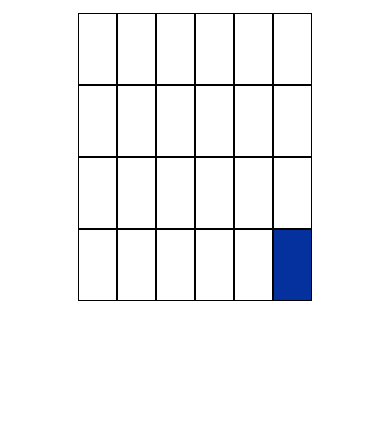
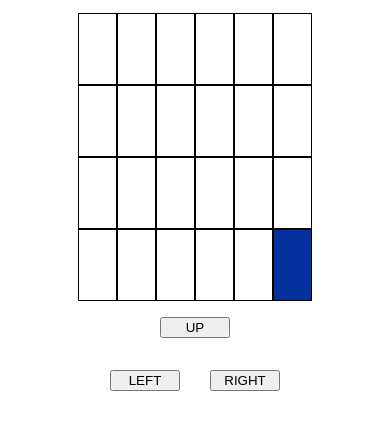
Before and after one commit to LauraGrenier93/rpg-fr, a plain HTML site: page index.html in a window 390 px wide. Shown: the part 175-604 px from the top of the page. Drawn offline with Linux system fonts and the light colour scheme.

Commit message:
add gamepad on mobile

```diff
--- a/index.html
+++ b/index.html
@@ -12,7 +12,11 @@
   <p>Vous devez arriver à la case bleu le plus rapidement possible </p>
   <p id="messageFlashEndGame"></p>
   <div class="board"></div>
-
+  <div id="gameControllers">
+    <button id="ArrowUp">UP</button>
+    <button id="ArrowLeft">LEFT</button>
+    <button id="ArrowRight">RIGHT</button>
+  </div>
   <script src="./ressources/js/app.js"></script>
 </body>
 </html>
--- a/ressources/css/style.css
+++ b/ressources/css/style.css
@@ -54,3 +54,28 @@ body {
     line-height: 40px;
     text-align: center;
 }
+
+#gameControllers {
+    display: grid;
+    grid-template-columns: auto auto;
+    grid-template-rows: auto auto;
+    width: 200px;
+    margin: 0 auto;
+}
+
+#ArrowUp,
+#ArrowLeft,
+#ArrowRight {
+    grid-column: 1/3;
+    width: 70px;
+    text-align: center;
+    margin: 1rem auto;
+}
+
+#ArrowLeft {
+    grid-column: 1;
+}
+
+#ArrowRight {
+    grid-column: 2;
+}
--- a/ressources/js/app.js
+++ b/ressources/js/app.js
@@ -17,6 +17,7 @@ const app = {
     init: () => {
         app.redrawBoard();
         app.listenKeyboardEvents();
+        app.moveEvents();
     },
 
     /**
@@ -103,6 +104,21 @@ const app = {
             } else if (event.code === "ArrowRight") {
                 app.turnRight();
             }
+        })
+    },
+    /**
+ * method that allows you to move with the click on the gamepad
+ */
+    moveEvents: () => {
+        console.log('je suis dans moveEvents')
+        document.getElementById("ArrowUp").addEventListener("click", function (event) {
+            app.moveForward();
+        });
+        document.getElementById("ArrowLeft").addEventListener("click", function (event) {
+            app.turnLeft();
+        });
+        document.getElementById("ArrowRight").addEventListener("click", function (event) {
+            app.turnRight();
         })
     },
 
```
